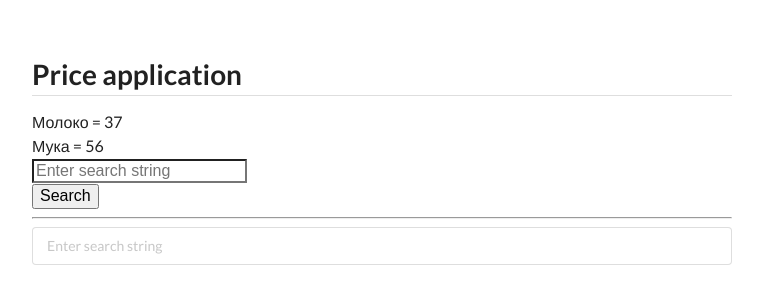
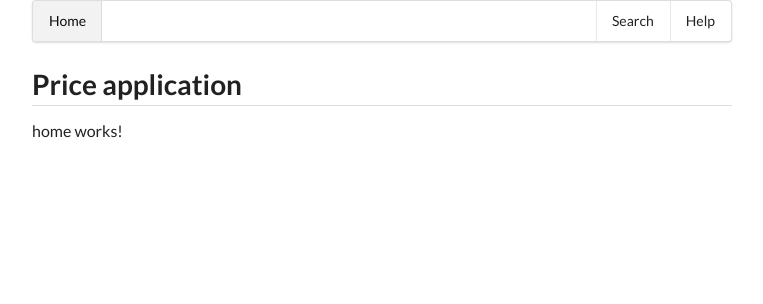
Before and after one commit to 6card/angular2-price-shop, an Angular app: page /#/home in a window 1280 px wide. Shown: the top 304 px of the page, without its empty margins (258-1021 px from the left). Built offline with nearby package versions, Linux system fonts and the light colour scheme.

Commit message:
add navigate

```diff
--- a/src/app/app.component.html
+++ b/src/app/app.component.html
@@ -1,4 +1,12 @@
 <div class="ui text container">
+  <div class="ui menu">
+    <a class="item" [routerLinkActive]="['active']" [routerLink]="['home']">Home</a>
+    <div class="right menu">
+      <a class="item" [routerLinkActive]="['active']" [routerLink]="['search']">Search</a>
+      <a class="item">Help</a>
+    </div>
+  </div>
   <h1 class="ui dividing header">{{title}}</h1>
-  <app-price-list></app-price-list>
+
+  <router-outlet></router-outlet>
 </div>
--- a/src/app/app.component.ts
+++ b/src/app/app.component.ts
@@ -1,4 +1,5 @@
 import { Component } from '@angular/core';
+import	{ Router }	from	"@angular/router";
 
 @Component({
   selector: 'app-root',
@@ -7,4 +8,13 @@ import { Component } from '@angular/core';
 })
 export class AppComponent {
   title = 'Price application';
+
+  constructor(private	router:	Router)	{}
+
+  goHome()	{
+    this.router.navigate(['']);
+  }
+  goSearch()	{
+    this.router.navigate(['search']);
+  }
 }
--- a/src/app/app.module.ts
+++ b/src/app/app.module.ts
@@ -2,21 +2,33 @@ import { BrowserModule } from '@angular/platform-browser';
 import { NgModule } from '@angular/core';
 import { ReactiveFormsModule, FormsModule } from '@angular/forms';
 import { HttpModule } from '@angular/http';
+import	{Routes,	RouterModule}	from	"@angular/router";
 
 import { AppComponent } from './app.component';
 import { PriceListComponent } from './price-list/price-list.component';
 import { SearchService } from './shared/search.service';
+import { HomeComponent } from './home/home.component';
+
+const	routes:	Routes	=	[
+		{path:	'',	redirectTo:	'home',	pathMatch:	'full'},
+		{path:	'find',	redirectTo:	'search'},
+		{path:	'home',	component:	HomeComponent},
+		{path:	'search',	component:	PriceListComponent},
+		{path:	'**',	component:	HomeComponent}
+];
 
 @NgModule({
   declarations: [
     AppComponent,
-    PriceListComponent
+    PriceListComponent,
+    HomeComponent
   ],
   imports: [
     BrowserModule,
     ReactiveFormsModule,
     FormsModule,
-    HttpModule
+    HttpModule,
+    RouterModule.forRoot(routes,	{useHash:	true})
   ],
   providers: [SearchService],
   bootstrap: [AppComponent]
--- /dev/null
+++ b/src/app/home/home.component.html
@@ -0,0 +1,3 @@
+<p>
+  home works!
+</p>
--- /dev/null
+++ b/src/app/home/home.component.ts
@@ -0,0 +1,15 @@
+import { Component, OnInit } from '@angular/core';
+
+@Component({
+  selector: 'app-home',
+  templateUrl: './home.component.html',
+  styleUrls: ['./home.component.css']
+})
+export class HomeComponent implements OnInit {
+
+  constructor() { }
+
+  ngOnInit() {
+  }
+
+}
--- a/src/styles.css
+++ b/src/styles.css
@@ -1,4 +1,4 @@
 /* You can add global styles to this file, and also import other style files */
 .container {
-    padding-top: 60px;
+
 }
```
Also changed, not shown: src/app/home/home.component.css (added), 1 other file (tests, documents, lock files or other folders).
